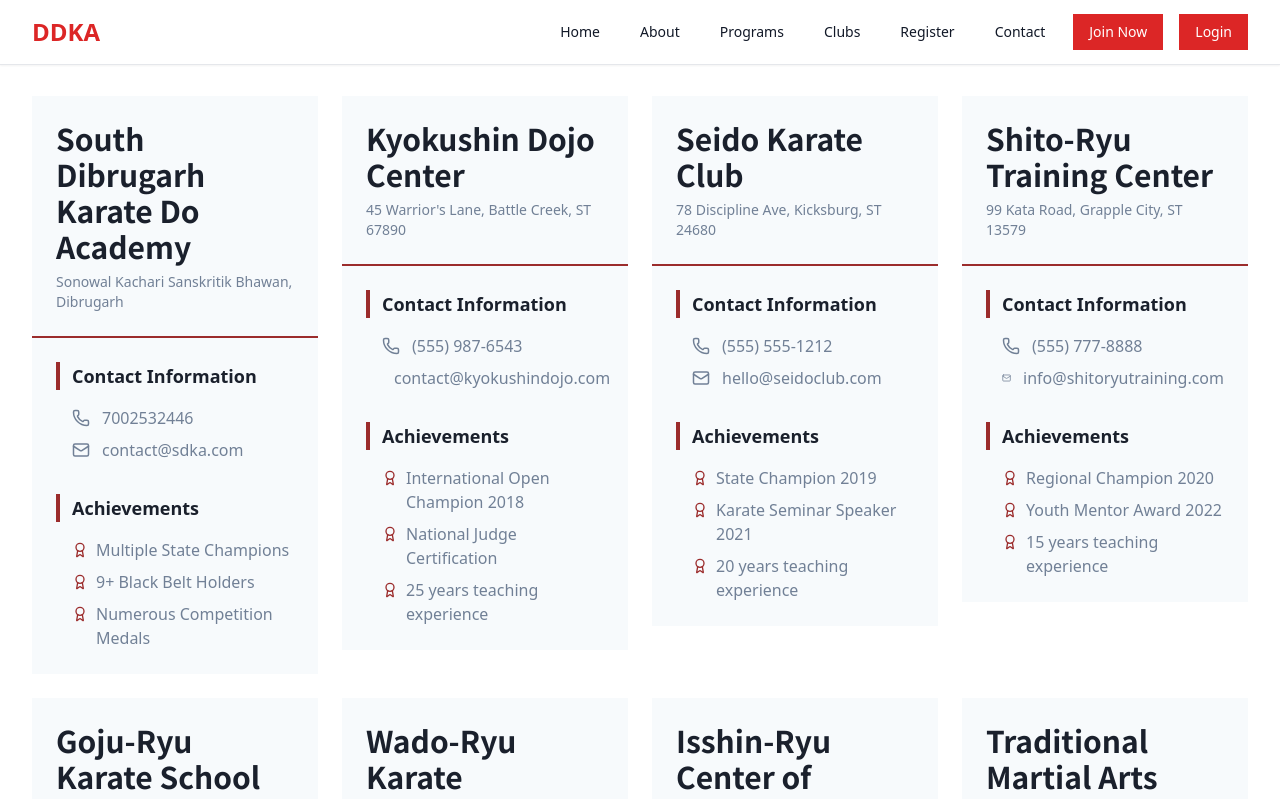
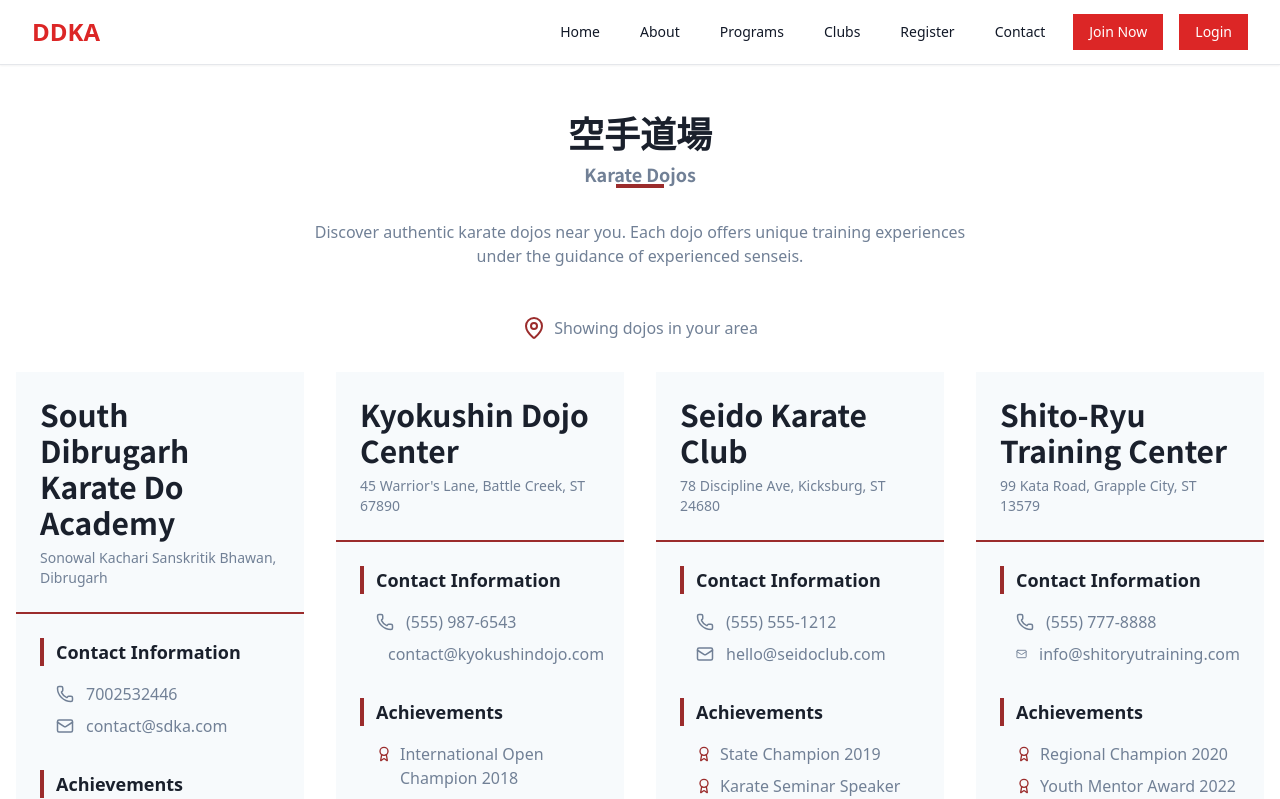
Before and after one commit to abhinov956tech-developer/Karate-club, a React (Vite) app: page /club in a window 1280 px wide. Shown: the top 799 px of the page. Built offline with nearby package versions, Linux system fonts and the light colour scheme.

Commit message:
Minor commit

```diff
--- a/src/pages/Club.tsx
+++ b/src/pages/Club.tsx
@@ -1,4 +1,5 @@
 import KarateClubCard from "../components/ClubsCard"
+import { MapPin } from 'lucide-react';
 export function Club(){
     const clubDataArray = [
         {
@@ -268,13 +269,38 @@ export function Club(){
           ],
         },
       ];
-    return <div className="flex justify-center mx-auto p-8">
-            <div className="grid grid-cols-1 md:grid-cols-3 lg:grid-cols-4 gap-6 grid-rows-auto">
-            {clubDataArray.map((items:any)=>(
-            <div className="max-h-xl w-full">
-                <KarateClubCard karateprops={items}/>
-            </div>
-        ))}
+      return (
+        <div className="container mx-auto px-4 py-12 bg-washi">
+          <div className="text-center mb-12">
+            <h1 className="text-4xl font-bold text-karate-black mb-4 font-japanese relative inline-block">
+              空手道場
+              <span className="block text-lg text-karate-accent mt-2">Karate Dojos</span>
+              <div className="absolute bottom-0 left-1/2 transform -translate-x-1/2 w-12 h-1 bg-karate-red" />
+            </h1>
+            <p className="text-karate-accent max-w-2xl mx-auto mt-4">
+              Discover authentic karate dojos near you. Each dojo offers unique training experiences
+              under the guidance of experienced senseis.
+            </p>
+          </div>
+
+          <div className="flex items-center justify-center mb-8">
+            <MapPin className="text-karate-red mr-2" />
+            <span className="text-karate-accent">Showing dojos in your area</span>
+          </div>
+
+          <div className="grid grid-cols-1 md:grid-cols-2 lg:grid-cols-3 xl:grid-cols-4 gap-8">
+            {clubDataArray.map((items, index) => (
+              <div
+                key={index}
+                className="animate-smooth-appear"
+                style={{
+                  animationDelay: `${index * 0.1}s`
+                }}
+              >
+                <KarateClubCard karateprops={items} />
+              </div>
+            ))}
+          </div>
         </div>
-    </div>
-}
+      );
+    }
```
